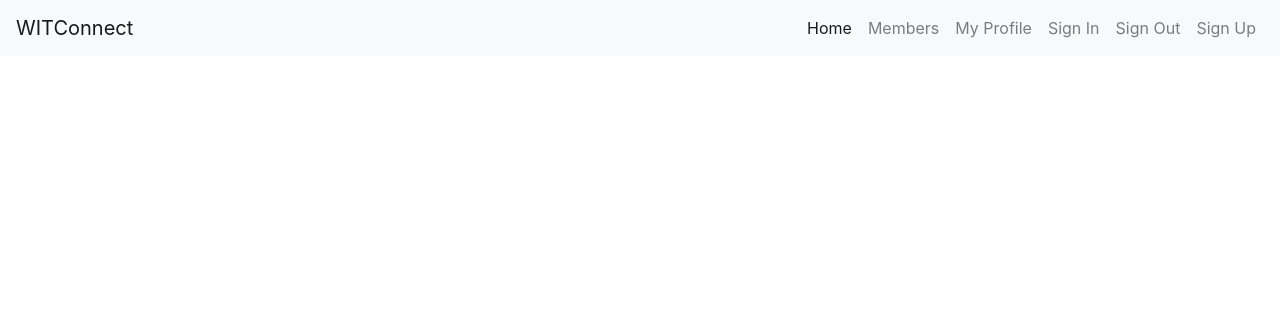
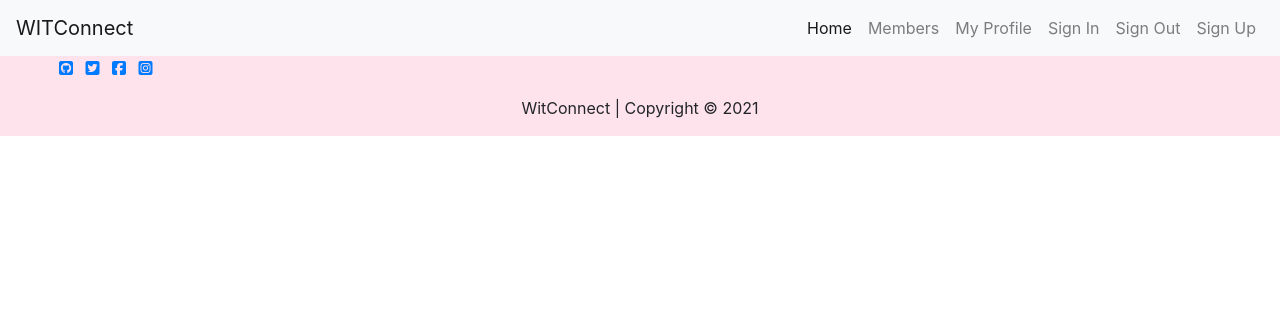
Before and after one commit to aineon/women-in-tech, a Flask app: page / in a window 1280 px wide. Shown: the top 316 px of the page. Run offline with Flask 2, Linux system fonts and the light colour scheme; some libraries are stand-ins or nearby versions.

Commit message:
Add logo and footer

```diff
--- a/static/css/style.css
+++ b/static/css/style.css
@@ -0,0 +1,23 @@
+/*
+* Prefixed by https://autoprefixer.github.io
+* PostCSS: v7.0.29,
+* Autoprefixer: v9.7.6
+* Browsers: last 4 version
+*/
+
+/* Navigation bar*/
+.navbar{
+    background-color: #ffe3ec;
+}
+
+/* Footer*/
+.footer-container{
+    background-color: #ffe3ec;
+}
+.social-links li i {
+  justify-items: center;
+  font-size: 27px;
+}
+.footer-container p {
+  text-align: center;
+}
--- a/templates/base.html
+++ b/templates/base.html
@@ -50,7 +50,44 @@
 
   {% block content %}
   {% endblock %}
-
+  <!--Footer-->
+  <footer>
+    <div class="container-fluid footer-container">
+        <div class="row">
+          <!--Social media icons-->
+          <div class="col-12" id="social-col">
+            <ul class="social-media-links">
+                <li class="list-inline-item mx-1">
+                    <a href="https://github.com/aineon/women-in-tech" target="_blank" rel="noopener noreferrer" aria-label="GitHub icon">
+                        <i class="fab fa-github-square active"></i>
+                    </a>
+                </li>
+                <li class="list-inline-item mx-1">
+                    <a href="https://www.twitter.com" target="_blank" rel="noopener noreferrer" aria-label="Twitter icon">
+                        <i class="fab fa-twitter-square active"></i>
+                    </a>
+                </li>
+                <li class="list-inline-item mx-1">
+                    <a href="https://www.facebook.com" target="_blank" rel="noopener noreferrer" aria-label="Facebook icon">
+                        <i class="fab fa-facebook-square active"></i>
+                    </a>
+                </li>
+                <li class="list-inline-item mx-1">
+                    <a href="https://www.instagram.com" target="_blank" rel="noopener noreferrer" aria-label="Instagram icon">
+                        <i class="fab fa-instagram-square active"></i>
+                    </a>
+                </li>
+            </ul>
+          </div>
+        </div>
+        <!--Copyright-->
+        <div class= row>
+          <div class="col-12" id="copyright-col">
+              <p class="copyright">WitConnect | Copyright © 2021</p>
+          </div>
+        </div>
+    </div>
+  </footer>
   <script src="https://kit.fontawesome.com/067e5a2c50.js" crossorigin="anonymous"></script>
   <script src="https://code.jquery.com/jquery-3.5.1.slim.min.js"
     integrity="sha384-DfXdz2htPH0lsSSs5nCTpuj/zy4C+OGpamoFVy38MVBnE+IbbVYUew+OrCXaRkfj" crossorigin="anonymous">
```
Also changed, not shown: static/images/Logo-WitConnect.png (added).
